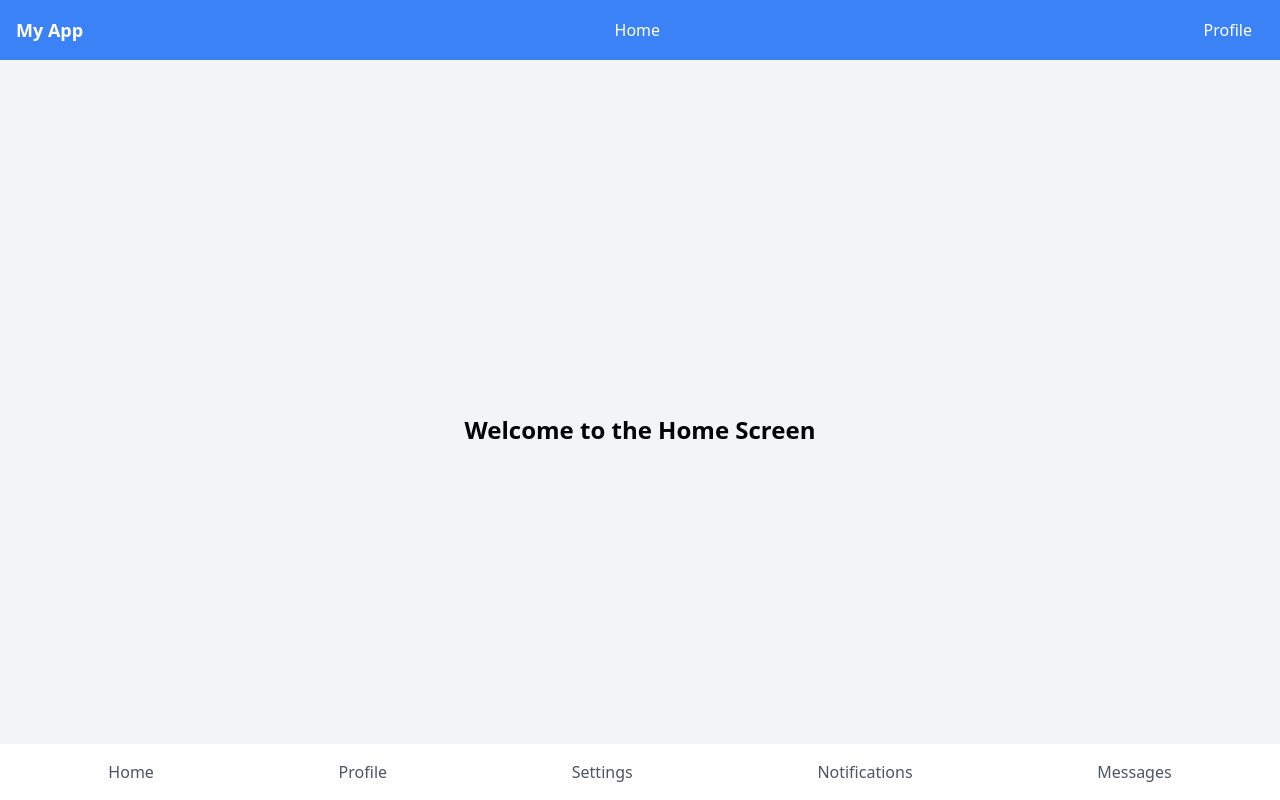
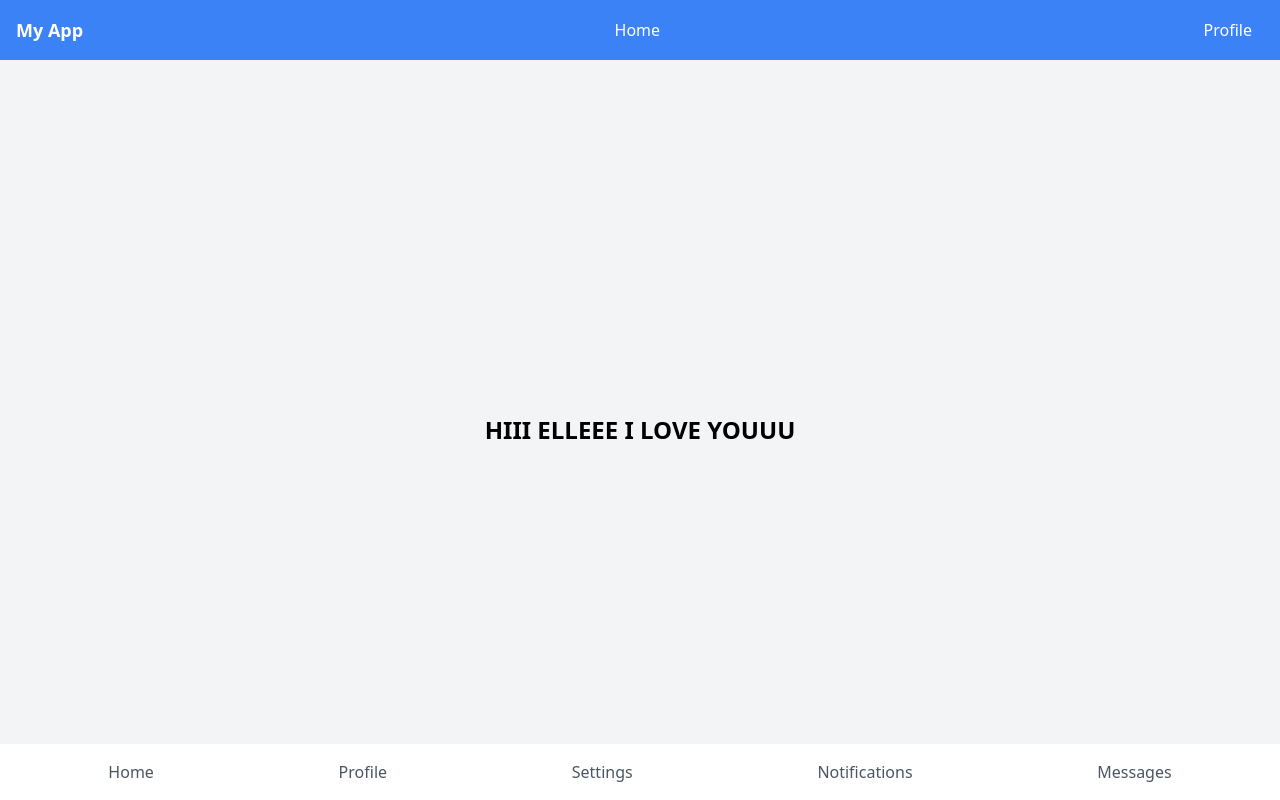
Before and after one commit to TroyTsp/MGMT161, a plain HTML site: page index.html in a window 1280 px wide. Drawn offline with nearby package versions, Linux system fonts and the light colour scheme.

Commit message:
tutorial-0

```diff
--- a/index.html
+++ b/index.html
@@ -16,7 +16,7 @@
 
     <!-- Screens -->
     <div id="home" class="screen p-6 flex-1 flex justify-center items-center">
-        <h1 class="text-2xl font-semibold">Welcome to the Home Screen</h1>
+        <h1 class="text-2xl font-semibold">HIII ELLEEE I LOVE YOUUU</h1>
     </div>
     <div id="profile" class="screen hidden p-6 flex-1 flex justify-center items-center">
         <h1 class="text-2xl font-semibold">Profile Page</h1>
```
